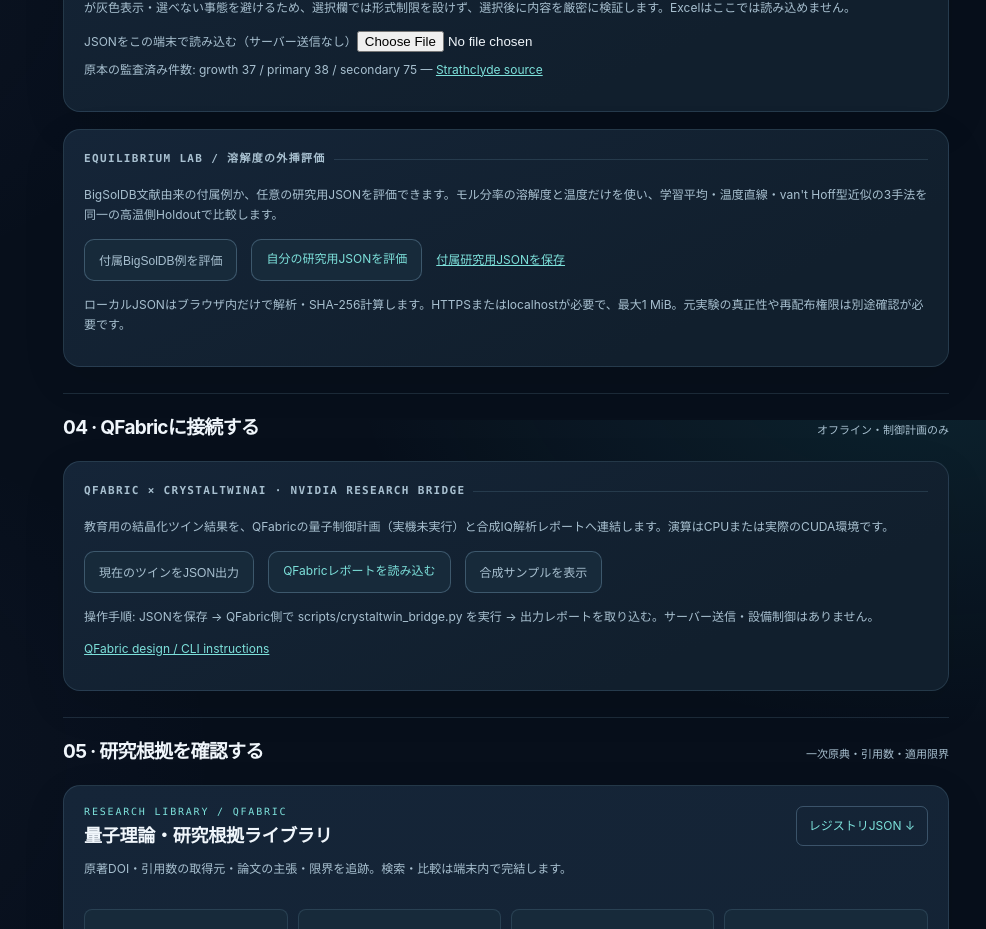
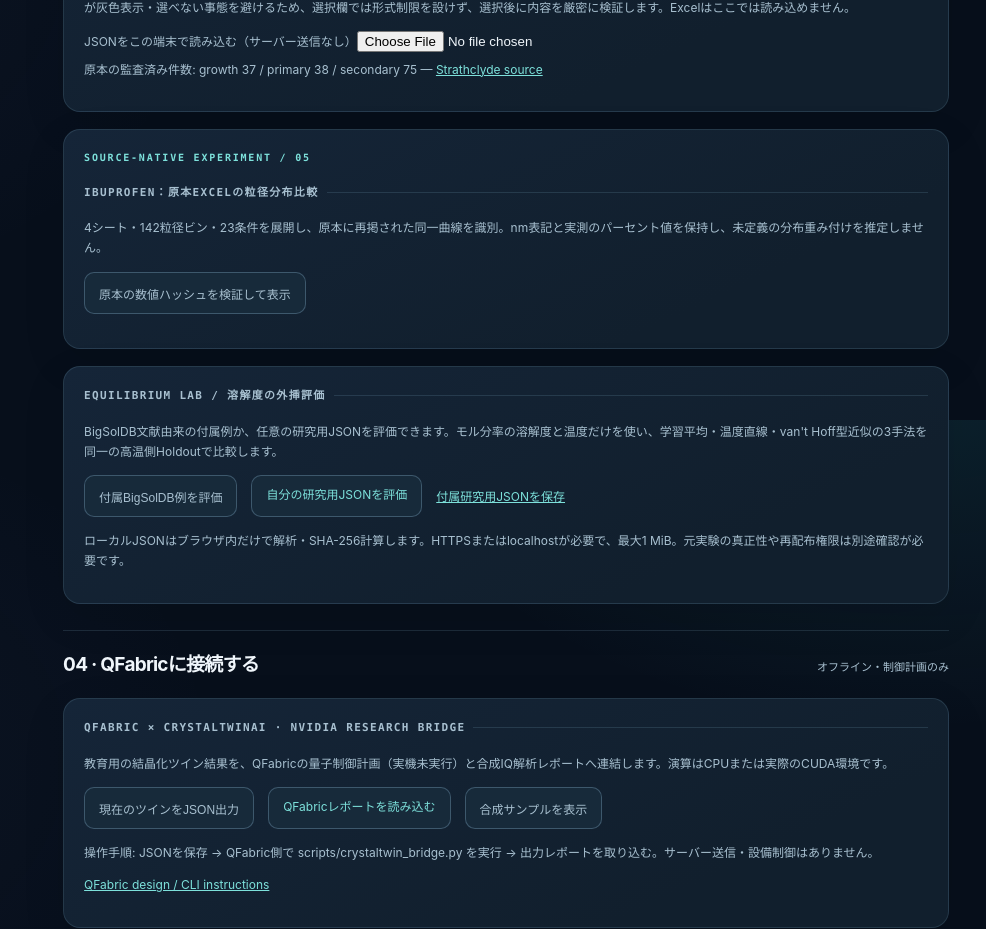
Before and after one commit to Takzin1/crystaltwinai, a Next.js app: page / in a window 1280 px wide. Shown: the part 5180-6109 px from the top of the page, without its empty margins (294-1280 px from the left). Built offline with nearby package versions, Linux system fonts and the light colour scheme.

Commit message:
ui: surface original ibuprofen 23-condition evidence panel in CrystalTwinAI Research Studio

```diff
--- a/src/app/page.tsx
+++ b/src/app/page.tsx
@@ -30,6 +30,7 @@ import PbeAccuracyPanel from "@/components/PbeAccuracyPanel";
 import SourceEvidenceGallery from "@/components/SourceEvidenceGallery";
 import StruviteEvidencePanel from "@/components/StruviteEvidencePanel";
 import LovastatinEvidencePanel from "@/components/LovastatinEvidencePanel";
+import IbuprofenEvidencePanel from "@/components/IbuprofenEvidencePanel";
 import EquilibriumReferencePanel from "@/components/EquilibriumReferencePanel";
 
 export default function Home() {
@@ -172,6 +173,7 @@ export default function Home() {
             <SourceEvidenceGallery lang={lang} />
             <StruviteEvidencePanel lang={lang} />
             <LovastatinEvidencePanel lang={lang} />
+            <IbuprofenEvidencePanel lang={lang} />
             <EquilibriumReferencePanel lang={lang} />
           </div>
 
```
